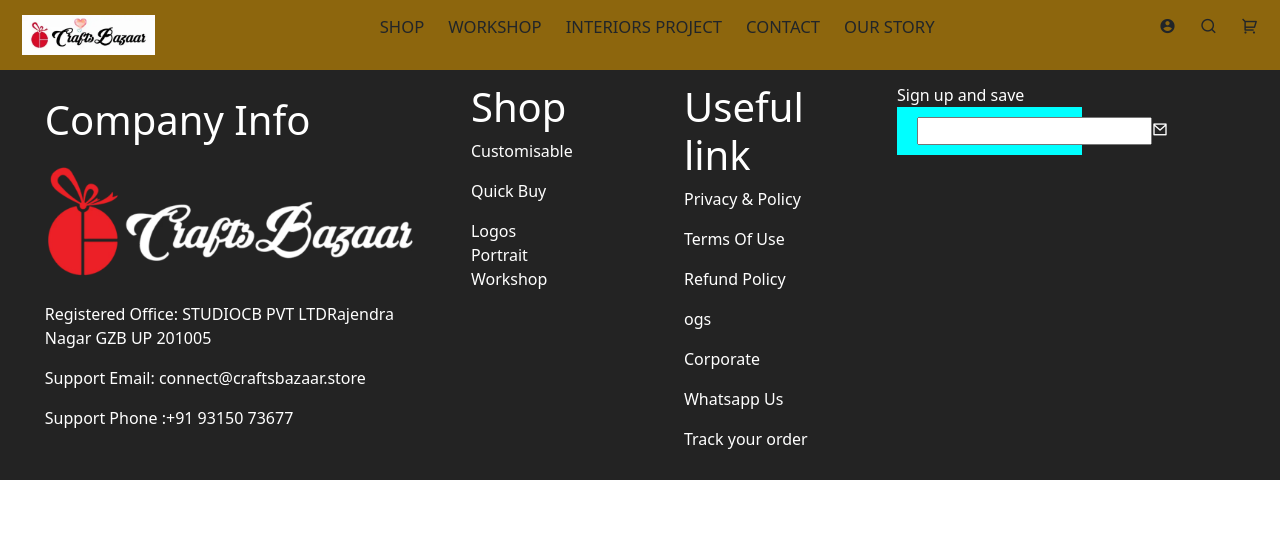
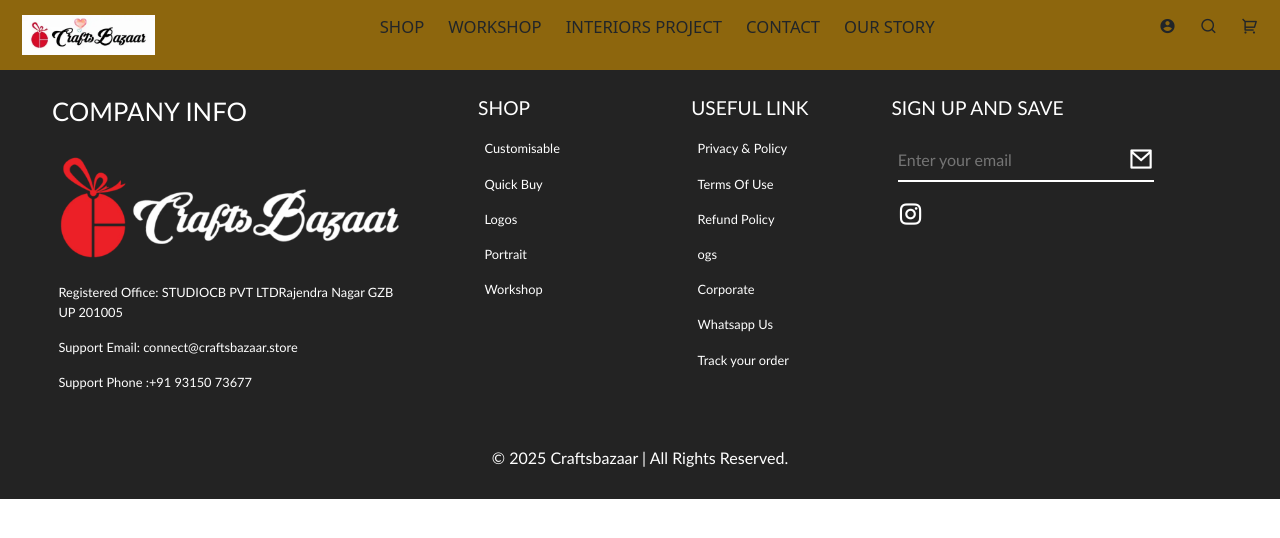
Before and after one commit to rushikesh982/tantuart, a React (Create React App) app: page / in a window 1280 px wide. Shown: the top 538 px of the page. Built offline with nearby package versions, Linux system fonts and the light colour scheme.

Commit message:
added final footer add all detail and content

```diff
--- a/src/components/Footer/Footer.css
+++ b/src/components/Footer/Footer.css
@@ -1,34 +1,300 @@
-.footer-main{
+.footer-main {
     height: auto;
     width: auto;
     padding: 1vw;
     background-color: #232323;
+    font-family: 'Gill Sans', 'Gill Sans MT', Calibri, 'Trebuchet MS', sans-serif;
 }
-.company-info ul{
+
+.company-info {
+    padding: 1vw 2vw;
+}
+
+.company-info i {
+    color: white;
+}
+
+.company-info ul {
+    transition: opacity 1s ease, transform 1s ease, box-shadow 0.5s ease;
+    height: auto;
     list-style: none;
     color: white;
 }
-.company-info ul li{
+
+.company-info ul li {
     margin-top: 1vw;
 }
-.shop ul{
+
+.responsive-icon h1 {
+    color: white;
+    font-size: 2vw;
+    font-weight: 100;
+    margin-left: 2vw;
+}
+
+.company-info p {
+    font-size: 1vw;
+}
+
+.responsive-icon {
+    display: flex;
+    justify-content: space-between;
+    align-items: center;
+}
+
+.responsive-icon i {
+    display: none;
+    font-size: 5vw;
+    font-weight: 700;
+    position: relative;
+    right: 20px;
+    color: white;
+}
+
+.shop {
+    padding: 1vw 2vw;
+}
+
+.shop h1 {
+    font-size: 1.5vw;
+    margin-left: 2vw;
+    color: white;
+
+}
+
+.shop p {
+    font-size: 1vw;
+}
+
+.shop ul {
     list-style: none;
     color: white;
 }
+
+.shop ul li {
+    margin-top: 1vw;
+}
+
+.useful-link {
+    padding: 1vw 2vw;
+}
+
+.useful-link h1 {
+    font-size: 1.5vw;
+    color: white;
+    margin-left: 2vw;
+
+
+}
+
+.useful-link p {
+    font-size: 1vw;
+}
+
 .useful-link ul {
     list-style: none;
     color: white;
+
 }
-.contact-us ul{
+
+.useful-link ul li {
+    margin-top: 1vw;
+}
+
+.contact-us {
+    padding: 1vw;
+}
+
+.contact-us h1 {
+    font-size: 1.5vw;
+    color: white;
+    margin-left: 2vw;
+
+}
+
+.contact-us ul li {
+    margin-top: 1vw;
+}
+
+.contact-us ul {
     list-style: none;
     color: white;
 }
-.email{
+
+.email {
     height: auto;
-    width: 50%;
-    padding: 10px 20px;
+    width: 20vw;
+    padding: 1px 0px;
     display: flex;
-    background-color: aqua;
+    /* background-color: aqua; */
+    justify-content: space-between;
+    border-bottom: 2px solid white;
+
 
 
 }
+
+.email input ::placeholder {
+    color: white;
+}
+
+.email input {
+    color: white;
+    border: none;
+    width: 15vw;
+    outline: none;
+    background-color: transparent;
+    /* background-color: beige; */
+
+}
+
+.email i {
+    font-size: 2vw;
+}
+
+.contact-us i {
+    font-size: 2vw;
+}
+
+.footer-end {
+    text-align: center;
+    color: white;
+    margin-top: 2vw;
+}
+
+@media (max-width:800px) {
+    .company-info {
+        padding: 2vw 5vw;
+        /* border-bottom: 2px solid white; */
+    }
+
+    .responsive-icon{
+        border-bottom: 1px solid white;
+    }
+
+    .responsive-icon h1 {
+
+        font-size: 3vw;
+        display: flex;
+        text-align: center;
+    }
+
+    .responsive-icon i {
+        display: block;
+    }
+
+    .company-info ul {
+
+        opacity: 0;
+        transform: translateY(-50px);
+        transition: opacity 1s ease, transform 0.8s ease;
+        height: 0;
+        overflow: hidden;
+    }
+    .company-info ul li {
+       align-items: center;
+       /* text-align: center; */
+
+   }
+   .company-info p{
+    font-size: 4vw;
+   }
+   .shop{
+     padding: 2vw 5vw;
+   }
+    .shop ul {
+        opacity: 0;
+        transform: translateY(-10px);
+        transition: opacity 0.8s ease, transform 0.8s ease;
+        height: 0;
+        overflow: hidden;
+    }
+   .shop ul li {
+       align-items: center;
+       /* text-align: center; */
+
+   }
+   .shop p{
+    font-size: 4vw;
+   }
+   .useful-link{
+     padding: 2vw 5vw;
+   }
+    .useful-link ul {
+        opacity: 0;
+        transform: translateY(-10px);
+        transition: opacity 0.8s ease, transform 0.8s ease;
+        height: 0;
+        overflow: hidden;
+    }
+   .useful-link ul li {
+       align-items: center;
+       /* text-align: center; */
+
+   }
+   .useful-link p{
+    font-size: 4vw;
+   }
+   .contact-us{
+     padding: 2vw 5vw;
+   }
+    .contact-us ul {
+        opacity: 0;
+        transform: translateY(-10px);
+        transition: opacity 0.8s ease, transform 0.8s ease;
+        height: 0;
+        overflow: hidden;
+    }
+   .contact-us ul li {
+       align-items: center;
+       /* text-align: center; */
+
+   }
+   .contact-us up{
+    font-size: 4vw;
+   }
+    .show {
+        opacity: 1 !important;
+        transform: translateY(0) !important;
+        height: auto !important;
+        overflow: visible;
+    }
+    .email {
+    height: auto;
+    width: 90%;
+    padding: 2vw 0px;
+    display: flex;
+    /* background-color: aqua; */
+    justify-content: space-between;
+    border-bottom: 2px solid white;
+
+
+
+}
+
+.email input ::placeholder {
+    color: white;
+
+}
+
+.email input {
+    color: white;
+    border: none;
+    width: 100%;
+    font-size: 4vw;
+    outline: none;
+
+    background-color: transparent;
+    /* background-color: beige; */
+
+}
+
+.email i {
+    font-size: 5vw;
+}
+
+.contact-us i {
+    font-size: 5vw;
+}
+
+}
--- a/src/components/Footer/footer.jsx
+++ b/src/components/Footer/footer.jsx
@@ -1,32 +1,48 @@
-import React from 'react'
+import React, { useState } from 'react'
 import './Footer.css'
 import footer_icon from '../Assets/headerLogo.png'
 const Footer = () => {
+  const [dropdown, setdropdown] = useState(false)
+  const [shop, setshop] = useState(false)
+  const [useful,setuseful] = useState(false)
+  const [contact,setcontact] = useState(false)
+
+
   return (
     <div className="container-fluid footer-main">
       <div className="row">
-             <div className="col-4 company-info">
-                   <ul>
-                        <li><h1>Company Info</h1></li>
+        <div className="col-12 col-sm-12 col-md-6 col-lg-4 company-info">
+          <div className='responsive-icon' onClick={() => setdropdown(!dropdown)}>
+            <h1>COMPANY INFO</h1>
+            <i class="ri-arrow-down-s-line"></i>
+          </div>
+          <ul className={dropdown ? "show" : ""}>
             <li><img src={footer_icon} className='w-100' alt="" /></li>
             <li><p>Registered Office: STUDIOCB PVT LTDRajendra Nagar GZB UP 201005</p></li>
             <li><p>Support Email: connect@craftsbazaar.store</p></li>
             <li><p>Support Phone :+91 93150 73677</p></li>
           </ul>
         </div>
-             <div className="col-2 shop">
-                   <ul>
-                       <li><h1>Shop</h1></li>
+        <div className="ccol-12 col-sm-12 col-md-6 col-lg-2 shop">
+          <div className='responsive-icon' onClick={() => setshop(!shop)}>
+            <h1>SHOP</h1>
+            <i class="ri-arrow-down-s-line"></i>
+          </div>
+          <ul className={shop ? "show" : ""}>
             <li><p>Customisable</p></li>
             <li><p>Quick Buy</p></li>
-                       <li>Logos</li>
-                       <li>Portrait</li>
-                       <li>Workshop</li>
+            <li><p>Logos</p></li>
+            <li><p>Portrait</p></li>
+            <li><p>Workshop</p></li>
           </ul>
         </div>
-             <div className="col-2 useful-link">
-                <ul>
-                    <li><h1>Useful link</h1></li>
+        <div className="col-12 col-sm-12 col-md-6 col-lg-2 useful-link">
+
+           <div className='responsive-icon' onClick={() => setuseful(!useful)}>
+            <h1>USEFUL LINK</h1>
+            <i class="ri-arrow-down-s-line"></i>
+          </div>
+          <ul className={useful? "show" : ""}>
             <li><p>Privacy & Policy</p></li>
             <li><p>Terms Of Use</p></li>
             <li><p>Refund Policy</p></li>
@@ -37,16 +53,23 @@
 
           </ul>
         </div>
-             <div className="col-4 contact-us">
-                <ul>
-                    <li>Sign up and save</li>
+        <div className="col-12 col-sm-12 col-md-6 col-lg-4 contact-us">
+           <div className='responsive-icon' onClick={() => setcontact(!contact)}>
+            <h1>SIGN UP AND SAVE</h1>
+            <i class="ri-arrow-down-s-line"></i>
+          </div>
+          <ul className={contact?"show":""}>
             <li>
               <div className='email'>
-                          <input type="text" name="" id="" />
+                <input type="text" name="" placeholder='Enter your email' id="" />
                 <i class="ri-mail-line"></i>
               </div>
             </li>
+            <li><i class="ri-instagram-line"></i></li>
           </ul>
+        </div>
+        <div className="col-12 footer-end">
+          <p>© 2025 Craftsbazaar | All Rights Reserved.</p>
         </div>
       </div>
     </div>
```
Lines whose indentation alone changed are shown as unchanged.
